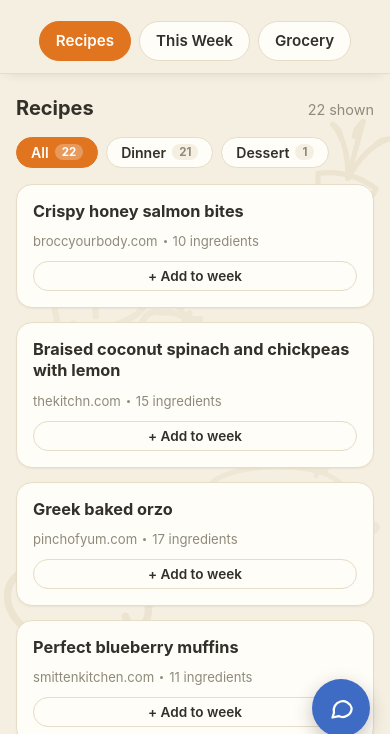
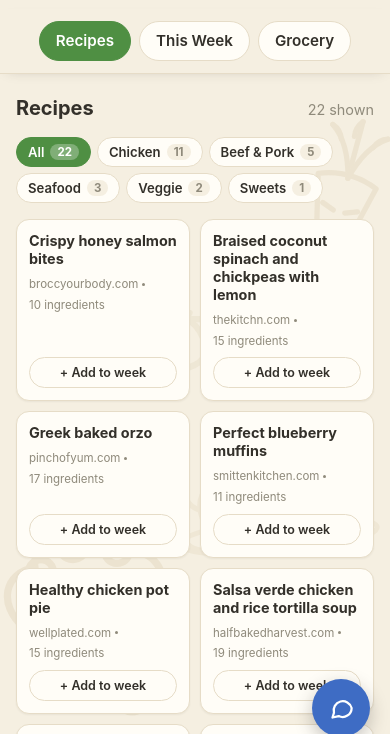
Before and after one commit to rcbowlin1/meal-prep, a website with bundled scripts: page index.html in a window 390 px wide. Shown: the part 87-821 px from the top of the page. Built offline with nearby package versions, Linux system fonts and the light colour scheme.

Commit message:
Protein-based recipe filters + 2-up mobile grid + swap green/orange
- Filters now cluster by protein: Chicken/Beef & Pork/Seafood/Veggie/Sweets (category field)
- Mobile (<=520px): 2-column recipe grid with minmax(0,1fr) + tighter cards
- Swapped --carrot/--broccoli values: primary is now broccoli green, accent carrot orange

```diff
--- a/css/app.css
+++ b/css/app.css
@@ -1,13 +1,17 @@
-/* Bowlin's Shopping List — cream + carrot design system */
+/* Grocery Run — cream design system. Primary = broccoli green, accent = carrot orange
+   (the --carrot / --broccoli token VALUES were swapped; names kept to avoid churn). */
 
 :root {
   --cream: #F5EFE1;
   --card: #FFFDF7;
   --ink: #33302A;
   --muted: #8f8a7b;
-  --carrot: #E0741F;
-  --carrot-dark: #c1631a;
-  --broccoli: #4F8F43;
+  /* Swapped per request: --carrot now holds broccoli green (primary/brand),
+     --broccoli now holds carrot orange (selected/Add-to-week/Produce). The token
+     names are kept so the ~30 usages don't change; only the values swapped. */
+  --carrot: #4F8F43;
+  --carrot-dark: #3f7335;
+  --broccoli: #E0741F;
   --strawberry: #D8473F;
   --blueberry: #3E6CC4;
   --blueberry-dark: #335aa3;
@@ -531,10 +535,20 @@ body {
 .toast[hidden] { display: none; }
 @keyframes toast-in { from { opacity: 0; transform: translate(-50%, 8px); } to { opacity: 1; transform: translate(-50%, 0); } }
 
+@media (max-width: 520px) {
+  .recipe-grid { grid-template-columns: repeat(2, minmax(0, 1fr)); gap: 10px; }
+  .recipe-card { padding: 12px; gap: 8px; border-radius: 13px; min-width: 0; }
+  .recipe-card h3 { overflow-wrap: anywhere; }
+  .recipe-meta { overflow-wrap: anywhere; }
+  .recipe-card h3 { font-size: 0.9rem; line-height: 1.25; }
+  .recipe-meta { font-size: 0.72rem; gap: 4px; }
+  .toggle-week { padding: 7px 8px; font-size: 0.78rem; }
+  .filter-chips { gap: 6px; }
+  .chip { font-size: 0.82rem; padding: 6px 11px; }
+}
 @media (max-width: 420px) {
   .app-header { padding-top: 20px; }
   .app-header h1 { font-size: 1.6rem; }
-  .recipe-grid { grid-template-columns: 1fr; }
 }
 
 @media (prefers-reduced-motion: reduce) {
--- a/data/recipes.json
+++ b/data/recipes.json
@@ -25,7 +25,8 @@
       "Flip, pour in the sauce, reduce heat to medium, and simmer 3–4 minutes until the salmon is cooked through.",
       "Top with sesame seeds and green onion. Serve with rice, edamame, spinach, cucumber, and avocado. Makes 3–4 servings."
     ],
-    "meal": "dinner"
+    "meal": "dinner",
+    "category": "Seafood"
   },
   {
     "id": "braised-coconut-spinach-chickpeas",
@@ -60,7 +61,8 @@
       "Taste and adjust the salt and lemon juice.",
       "Serve over roasted sweet potatoes, topped with cilantro and toasted coconut. About 30 minutes total."
     ],
-    "meal": "dinner"
+    "meal": "dinner",
+    "category": "Veggie"
   },
   {
     "id": "greek-baked-orzo",
@@ -97,7 +99,8 @@
       "Transfer to the oven and bake 10–15 minutes until the orzo is tender.",
       "Stir in the butter, then top with feta, dill, lemon juice, and black pepper. About 50 minutes total."
     ],
-    "meal": "dinner"
+    "meal": "dinner",
+    "category": "Chicken"
   },
   {
     "id": "perfect-blueberry-muffins",
@@ -128,7 +131,8 @@
       "Bake 25–30 minutes until golden and a tester comes out clean.",
       "Cool in the pan 10 minutes, then move to a rack. (Tip: split and broil leftovers with butter the next day.)"
     ],
-    "meal": "dessert"
+    "meal": "dessert",
+    "category": "Sweets"
   },
   {
     "id": "healthy-chicken-pot-pie",
@@ -164,7 +168,8 @@
       "Bake until the crust is deeply golden and the filling bubbles at the edges, about 25 minutes.",
       "Rest a few minutes before serving. About an hour total."
     ],
-    "meal": "dinner"
+    "meal": "dinner",
+    "category": "Chicken"
   },
   {
     "id": "salsa-verde-chicken-tortilla-soup",
@@ -203,7 +208,8 @@
       "Serve topped with yogurt, cheese, avocado, cilantro, green onions, tortilla chips, and a little lime zest.",
       "Slow-cooker option: combine everything except the rice, cook on low 6–7 hours or high 4–5 hours, then stir in the rice and add toppings."
     ],
-    "meal": "dinner"
+    "meal": "dinner",
+    "category": "Chicken"
   },
   {
     "id": "asian-style-meatballs",
@@ -215,7 +221,8 @@
     "ingredients": [],
     "steps": [],
     "note": "The source link is dead (404) and the original couldn't be confirmed among BroccYourBody's several meatball recipes, so ingredients and steps aren't recorded yet.",
-    "meal": "dinner"
+    "meal": "dinner",
+    "category": "Chicken"
   },
   {
     "id": "zucchini-beef-meatballs",
@@ -246,7 +253,8 @@
       "Add tomato sauce to the pan and let the meatballs finish cooking in the sauce, 20–30 minutes.",
       "Serve over pasta. (Alternatively, air-fry at 400°F for 15–20 minutes, or bake at 375°F for 25–30 minutes.)"
     ],
-    "meal": "dinner"
+    "meal": "dinner",
+    "category": "Beef & Pork"
   },
   {
     "id": "pasta-bolognese",
@@ -281,7 +289,8 @@
       "Bring to a boil, then reduce heat and simmer uncovered 30–60 minutes, stirring occasionally, until thick.",
       "Remove the bay leaf and toss with cooked pasta rather than spooning the sauce on top."
     ],
-    "meal": "dinner"
+    "meal": "dinner",
+    "category": "Beef & Pork"
   },
   {
     "id": "baked-chicken-parmesan",
@@ -308,7 +317,8 @@
       "Top each piece with about a tablespoon of marinara and a tablespoon and a half of mozzarella.",
       "Bake 5 more minutes until the cheese melts and bubbles, then garnish with basil or parsley. About 40 minutes total."
     ],
-    "meal": "dinner"
+    "meal": "dinner",
+    "category": "Chicken"
   },
   {
     "id": "broccoli-cheddar-turkey-skillet",
@@ -340,7 +350,8 @@
       "Stir in half the cheddar and the sour cream or yogurt, adjusting seasoning to taste.",
       "Top with the rest of the cheese, cover briefly to melt, and garnish with parsley. About 25 minutes total."
     ],
-    "meal": "dinner"
+    "meal": "dinner",
+    "category": "Chicken"
   },
   {
     "id": "thai-red-curry-noodle-soup",
@@ -377,7 +388,8 @@
       "Add the rice noodles, fish sauce, and brown sugar; cook until the noodles are tender, about 5 minutes.",
       "Off the heat, stir in the green onions, cilantro, basil, and lime juice, then serve right away."
     ],
-    "meal": "dinner"
+    "meal": "dinner",
+    "category": "Chicken"
   },
   {
     "id": "halibut-mango-salsa-coconut-rice",
@@ -411,7 +423,8 @@
       "Serve the halibut over the coconut rice, topped with the mango salsa."
     ],
     "note": "From an Instagram story — a loose post with no exact quantities for the halibut or seasonings.",
-    "meal": "dinner"
+    "meal": "dinner",
+    "category": "Seafood"
   },
   {
     "id": "hot-and-sour-soup",
@@ -443,7 +456,8 @@
       "Stir in the tofu, half the green onions, and the sesame oil, then season with salt and white or black pepper.",
       "Adjust with more vinegar for tang or more chili garlic sauce for heat, and serve garnished with the remaining green onions."
     ],
-    "meal": "dinner"
+    "meal": "dinner",
+    "category": "Veggie"
   },
   {
     "id": "dump-and-bake-cheesy-beef-tortellini",
@@ -467,7 +481,8 @@
       "For a bubblier top, add the cheese after about 30 minutes instead and finish uncovered 5–10 minutes until bubbly.",
       "Let it rest 5 minutes before serving; it firms up as it sits."
     ],
-    "meal": "dinner"
+    "meal": "dinner",
+    "category": "Beef & Pork"
   },
   {
     "id": "one-pan-chicken-enchilada-skillet",
@@ -504,7 +519,8 @@
       "Add the rest of the cilantro and cheese, cover, and cook 1 more minute until melted.",
       "Top with sliced avocado and red chili flakes before serving. Serves 4."
     ],
-    "meal": "dinner"
+    "meal": "dinner",
+    "category": "Chicken"
   },
   {
     "id": "greek-style-chicken-meatballs",
@@ -531,7 +547,8 @@
       "Shape into meatballs and bake 25 minutes.",
       "Serve with rice, tomato, cucumber, olives, feta, and tzatziki or hummus. Freezer- and fridge-friendly for meal prep."
     ],
-    "meal": "dinner"
+    "meal": "dinner",
+    "category": "Chicken"
   },
   {
     "id": "mediterranean-sheet-pan-chicken-feta",
@@ -556,7 +573,8 @@
       "Whisk the olive oil, lemon juice, and oregano together and drizzle it over everything so it's fully coated.",
       "Bake 35 minutes."
     ],
-    "meal": "dinner"
+    "meal": "dinner",
+    "category": "Chicken"
   },
   {
     "id": "sheet-pan-sausage-and-veggies",
@@ -589,7 +607,8 @@
       "Roast 15 minutes, then stir and flip everything and roast another 10–15 minutes until the vegetables are as tender as you like.",
       "Finish with grated Parmesan and fresh parsley; serve as-is or over rice or quinoa."
     ],
-    "meal": "dinner"
+    "meal": "dinner",
+    "category": "Beef & Pork"
   },
   {
     "id": "burger-bowls",
@@ -613,7 +632,8 @@
       "Assemble everything over lettuce with tomatoes, pickles, and cheese."
     ],
     "note": "Your own bowl idea, not a captured recipe — this is a suggested approach.",
-    "meal": "dinner"
+    "meal": "dinner",
+    "category": "Beef & Pork"
   },
   {
     "id": "greek-bowls",
@@ -634,7 +654,8 @@
       "Build the bowl with tomatoes, cucumber, lettuce, and feta."
     ],
     "note": "Your own bowl idea, not a captured recipe — this is a suggested approach.",
-    "meal": "dinner"
+    "meal": "dinner",
+    "category": "Chicken"
   },
   {
     "id": "salmon-bowls",
@@ -656,6 +677,7 @@
       "Serve over rice with soy sauce."
     ],
     "note": "Your own bowl idea, not a captured recipe — this is a suggested approach.",
-    "meal": "dinner"
+    "meal": "dinner",
+    "category": "Seafood"
   }
 ]
--- a/js/app.js
+++ b/js/app.js
@@ -72,16 +72,14 @@ function render() {
 // ---- Recipes view ----
 function renderRecipes() {
   const visible = recipes.filter((r) => r.status !== "archived");
-  const counts = {
-    all: visible.length,
-    dinner: visible.filter((r) => (r.meal || "dinner") === "dinner").length,
-    dessert: visible.filter((r) => r.meal === "dessert").length,
-  };
-  const chips = [["all", "All"], ["dinner", "Dinner"], ["dessert", "Dessert"]]
-    .map(([key, label]) => `<button class="chip ${recipeFilter === key ? "active" : ""}" data-filter="${key}">${label} <span class="chip-count">${counts[key]}</span></button>`)
+  const CATEGORY_ORDER = ["Chicken", "Beef & Pork", "Seafood", "Veggie", "Sweets"];
+  const count = (key) => key === "all" ? visible.length : visible.filter((r) => r.category === key).length;
+  const chipDefs = [["all", "All"], ...CATEGORY_ORDER.filter((c) => count(c) > 0).map((c) => [c, c])];
+  const chips = chipDefs
+    .map(([key, label]) => `<button class="chip ${recipeFilter === key ? "active" : ""}" data-filter="${esc(key)}">${esc(label)} <span class="chip-count">${count(key)}</span></button>`)
     .join("");
 
-  const filtered = visible.filter((r) => recipeFilter === "all" || (r.meal || "dinner") === recipeFilter);
+  const filtered = visible.filter((r) => recipeFilter === "all" || r.category === recipeFilter);
   const cards = filtered
     .map((r) => {
       const inWeek = state.week.includes(r.id);
```
